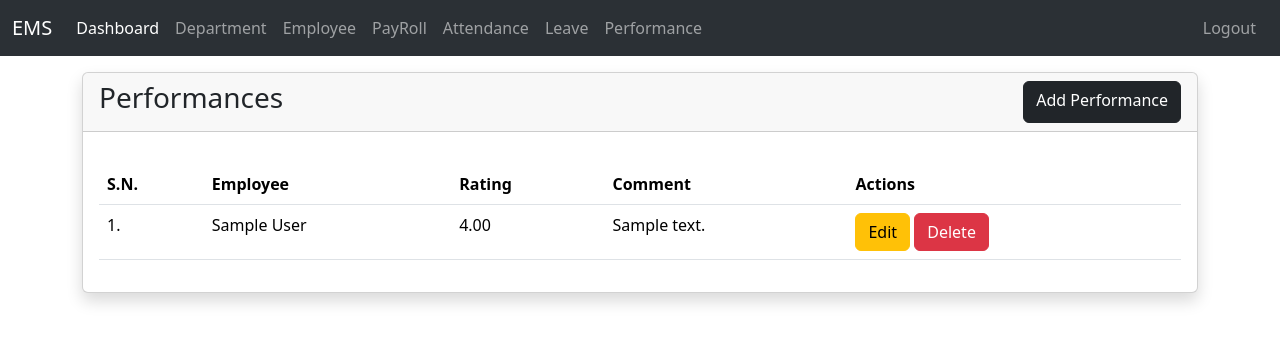
After one commit to sunilyadav97/employee-management-system, a Django app: page /performances/ in a window 1280 px wide. The commit adds this page. Shown: the top 343 px of the page. Run offline with Django 5.2, Linux system fonts and the light colour scheme; a user stored in the database is signed in; tables that the repository leaves empty hold one stand-in row (values such as "Sample post").

Commit message:
Performance module completed.

```diff
--- a/emsapp/forms.py
+++ b/emsapp/forms.py
@@ -73,7 +73,8 @@ class LeaveForm(forms.ModelForm):
 class PerformanceForm(forms.ModelForm):
     class Meta:
         model = Performance
-        fields = ['employee', 'rating', 'comments', 'is_active']
+        fields = ['employee', 'rating', 'comments']
 
     def __init__(self, *args, **kwargs):
         super().__init__(*args, **kwargs)
+        self.fields['employee'].empty_label = 'Select Employee'
--- a/emsapp/urls.py
+++ b/emsapp/urls.py
@@ -38,4 +38,9 @@ urlpatterns += [
     path("leave/request/", login_required(LeaveCreateView.as_view()), name="leave_create"),
     path("leave/<int:pk>/edit/", login_required(LeaveUpdateView.as_view()), name="leave_update"),
     path("leaves/<int:pk>/delete/", login_required(LeaveDeleteView.as_view()), name="leave_delete"),
+
+    path("performances/", login_required(PerformanceListView.as_view()), name="performance_list"),
+    path("performance/new/", login_required(PerformanceCreateView.as_view()), name="performance_create"),
+    path("performance/<int:pk>/", login_required(PerformanceUpdateView.as_view()), name="performance_update"),
+    path("performance/<int:pk>/delete/", login_required(PerformanceDeleteView.as_view()), name="performance_delete"),
 ]
--- a/emsapp/views.py
+++ b/emsapp/views.py
@@ -185,24 +185,32 @@ class LeaveDeleteView(DeleteView):
 class PerformanceListView(ListView):
     model = Performance
     template_name = 'emsapp/performance_list.html'
-    context_object_name = 'performances'
 
 
 class PerformanceCreateView(CreateView):
     model = Performance
     form_class = PerformanceForm
     template_name = 'emsapp/performance_form.html'
-    success_url = reverse_lazy('performance_list')
+
+    def get_success_url(self):
+        messages.success(self.request, 'Performance given successfully!')
+        return reverse("emsapp:performance_list")
 
 
 class PerformanceUpdateView(UpdateView):
     model = Performance
     form_class = PerformanceForm
     template_name = 'emsapp/performance_form.html'
-    success_url = reverse_lazy('performance_list')
+
+    def get_success_url(self):
+        messages.success(self.request, 'Performance updated successfully!')
+        return reverse("emsapp:performance_list")
 
 
 class PerformanceDeleteView(DeleteView):
     model = Performance
-    template_name = 'emsapp/performance_confirm_delete.html'
-    success_url = reverse_lazy('performance_list')
+    template_name = "utils/delete_confirmation.html"
+
+    def get_success_url(self):
+        messages.success(self.request, 'Performance deleted successfully!')
+        return reverse("emsapp:performance_list")
--- /dev/null
+++ b/templates/emsapp/performance_list.html
@@ -0,0 +1,40 @@
+{% extends "generic_base.html" %}
+{% block content %}
+    <div class="row">
+        <div class="col-md-12 m-auto">
+            <div class="card shadow">
+                <div class="card-header justify-content-between d-flex">
+                    <h3 class="card-title">Performances</h3>
+                    <a class="btn btn-dark" href="{% url 'emsapp:performance_create' %}">Add Performance</a>
+                </div>
+                <div class="card-body">
+                    <table class="table mt-3">
+                        <thead>
+                        <tr>
+                            <th>S.N.</th>
+                            <th>Employee</th>
+                            <th>Rating</th>
+                            <th>Comment</th>
+                            <th>Actions</th>
+                        </tr>
+                        </thead>
+                        <tbody>
+                        {% for object in object_list %}
+                            <tr>
+                                <td>{{ forloop.counter }}.</td>
+                                <td>{{ object.employee }}</td>
+                                <td>{{ object.rating }}</td>
+                                <td>{{ object.comments }}</td>
+                                <td>
+                                    <a href="{% url 'emsapp:performance_update' pk=object.id %}" class="btn btn-warning">Edit</a>
+                                    <a href="{% url 'emsapp:performance_delete' pk=object.id %}" class="btn btn-danger">Delete</a>
+                                </td>
+                            </tr>
+                        {% endfor %}
+                        </tbody>
+                    </table>
+                </div>
+            </div>
+        </div>
+    </div>
+{% endblock %}
--- a/templates/generic_base.html
+++ b/templates/generic_base.html
@@ -35,7 +35,7 @@
                         <a class="nav-link" href="{% url 'emsapp:leave_list' %}">Leave</a>
                     </li>
                     <li class="nav-item">
-                        <a class="nav-link" href="#">Performance</a>
+                        <a class="nav-link" href="{% url 'emsapp:performance_list' %}">Performance</a>
                     </li>
                 {% endif %}
             </ul>
```
Also changed, not shown: templates/emsapp/performance_form.html (added, +23 -0 lines).
